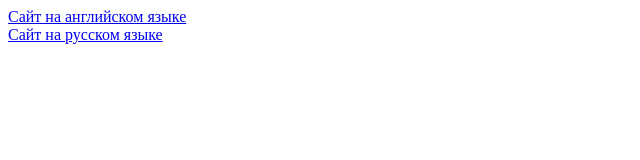
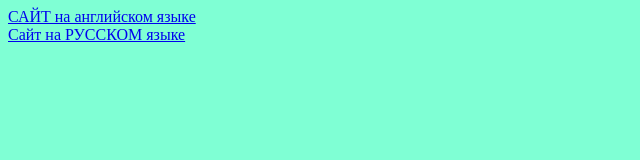
Before and after one commit to Leeeeennaa/Lab4, a plain HTML site: page index.html in a window 1280 px wide. Shown: the whole page, without its empty margins (0-640 px from the left). Drawn offline with Linux system fonts and the light colour scheme.

Commit message:
Новый стиль

```diff
--- a/index.html
+++ b/index.html
@@ -5,8 +5,8 @@
     <meta name="viewport" content="width=device-width, initial-scale=1.0">
     <title>Лабораторная работа 4</title>
 </head>
-<body>
-    <a href="en/index.html">Сайт на английском языке</a><br>
-    <a href="ru/index.html">Сайт на русском языке</a>
+<body style="background-color: aquamarine;">
+    <a href="en/index.html">САЙТ на английском языке</a><br>
+    <a href="ru/index.html">Сайт на РУССКОМ языке</a>
 </body>
 </html>
```
